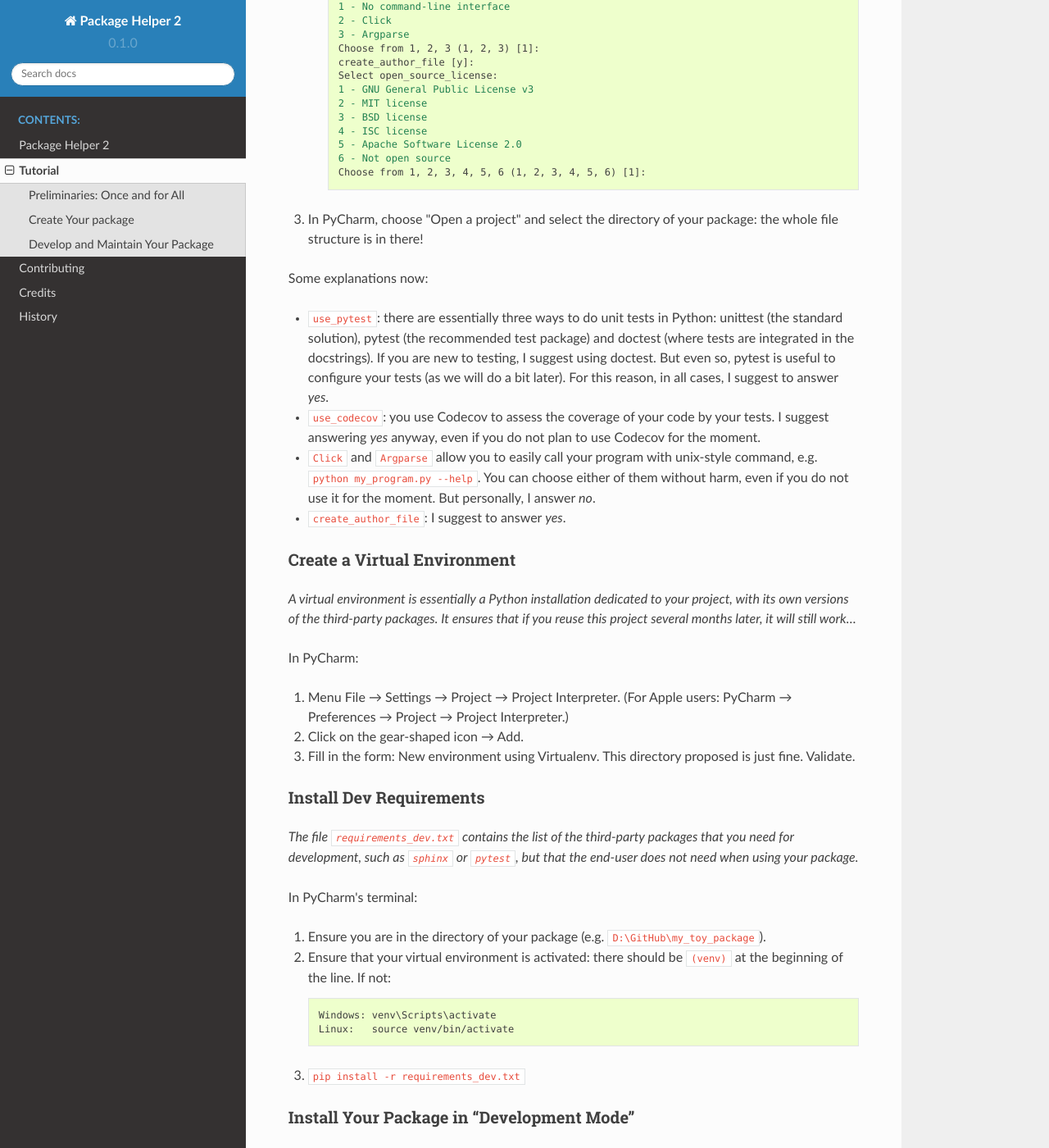
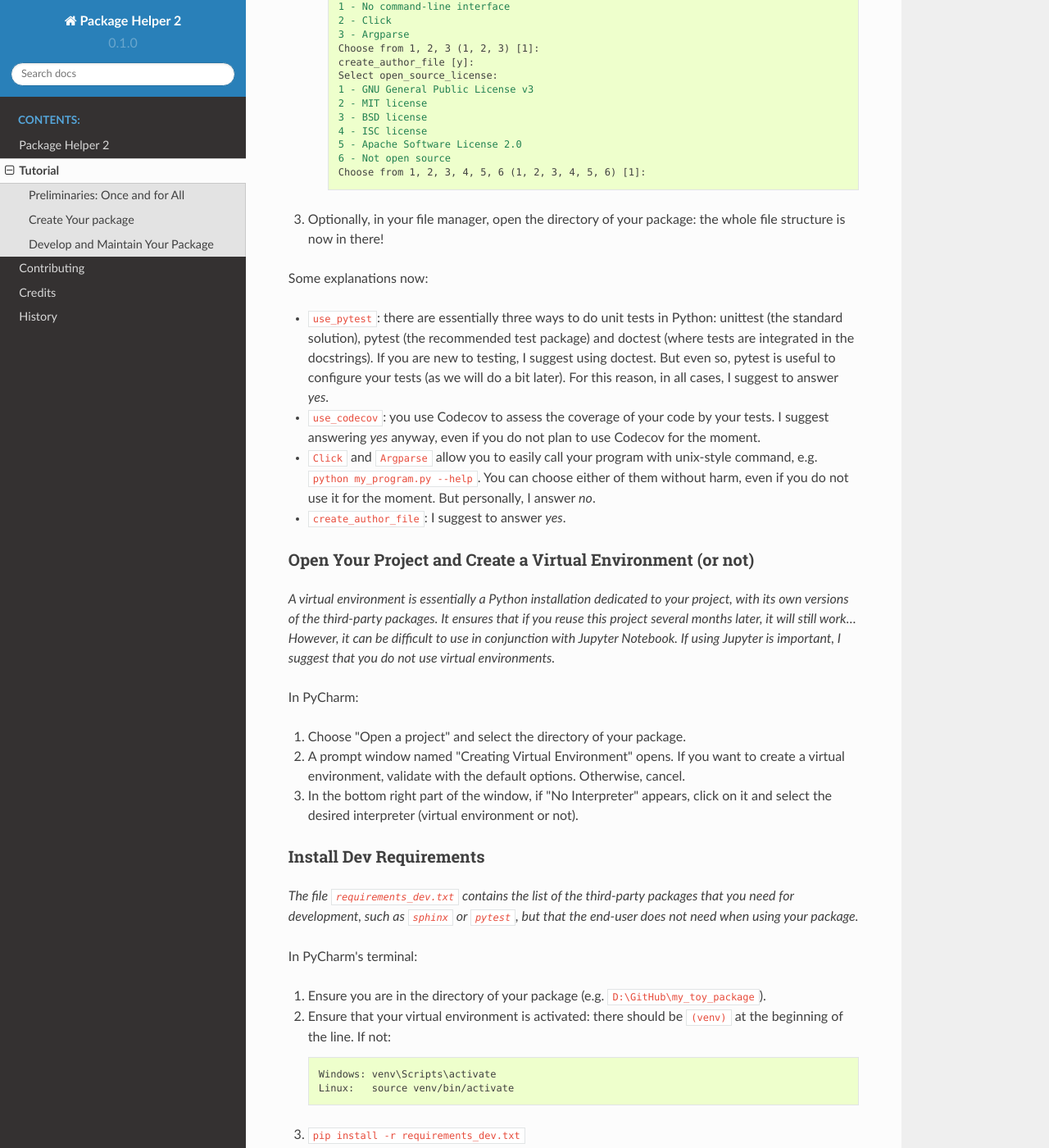
Before and after one commit to francois-durand/package_helper_2, a Sphinx documentation site: the page built from docs/tutorial.rst, in a window 1280 px wide and 1400 px high, scrolled down 2360 px. Shown: the whole window at 82% size. Built offline with Sphinx 7.4.7 and the Read the Docs theme 2.0.0, drawn with Linux system fonts in a browser that asks for light colours; some of the changed text lies outside the part shown.

Commit message:
Update create_your_package.html

```diff
--- a/docs/_static/create_your_package.html
+++ b/docs/_static/create_your_package.html
@@ -52,9 +52,8 @@ you need to create a Python package.]: My Toy Package is a beautiful package.</s
                 </li>
             </ol>
         </li>
-        <li><p>In PyCharm, choose "Open a project" and select the directory of your package: the whole file structure
-            is in there!
-        <p></li>
+        <li>Optionally, in your file manager, open the directory of your package: the whole file structure
+            is now in there!</li>
     </ol>
     <p>Some explanations now:</p>
     <ul class="simple">
@@ -82,21 +81,20 @@ you need to create a Python package.]: My Toy Package is a beautiful package.</s
 </div>
 
 
-<div class="venv">
-    <h3>Create a Virtual Environment</h3>
+<div>
+    <h3>Open Your Project and Create a Virtual Environment (or not)</h3>
     <p><em>A virtual environment is essentially a Python installation dedicated to your project, with its own versions
         of the third-party packages. It ensures that if you reuse this project several months later, it will still
-        work…
+        work… However, it can be difficult to use in conjunction with Jupyter Notebook. If using Jupyter is important,
+        I suggest that you do not use virtual environments.
     </em></p>
     <p>In PyCharm:</p>
     <ol class="arabic simple">
-        <li><p>Menu File → Settings → Project → Project Interpreter. (For Apple users: PyCharm → Preferences →
-            Project → Project Interpreter.)
-        </p></li>
-        <li><p>Click on the gear-shaped icon → Add.</p></li>
-        <li><p>Fill in the form: New environment using Virtualenv. This directory proposed is just fine.
-            Validate.
-        </p></li>
+        <li><p>Choose "Open a project" and select the directory of your package.</p></li>
+        <li><p>A prompt window named "Creating Virtual Environment" opens. If you want to create a virtual environment,
+        validate with the default options. Otherwise, cancel.</p></li>
+        <li><p>In the bottom right part of the window, if "No Interpreter" appears, click on it and select the desired
+            interpreter (virtual environment or not).</p></li>
     </ol>
 </div>
 
@@ -146,9 +144,6 @@ you need to create a Python package.]: My Toy Package is a beautiful package.</s
     <h3>Add a Run Configuration for the Documentation</h3>
     <p>In PyCharm:</p>
     <ol class="arabic simple">
-        <li><p>In the root of your project, add a directory named
-            <code class="docutils literal notranslate"><span class="pre">build</span></code>.
-        </p></li>
         <li><p>Menu Run → Edit Configurations.</p></li>
         <li><p>Plus icon (top left) → Python docs → Sphinx task.</p></li>
         <li><p>Give a name to the configuration, e.g.
@@ -205,6 +199,18 @@ you need to create a Python package.]: My Toy Package is a beautiful package.</s
     <p>In a browser, you can go to your <a href="https://github.com">GitHub</a> account to check that everything is
         there.
     </p>
+</div>
+
+
+<div class="github">
+    <h3>Check your GitHub Actions</h3>
+    <p>In GitHub:</p>
+    <ol class="arabic simple">
+        <li><p><a href="https://github.com">GitHub</a> page of your package → Actions.</p></li>
+        <li><p>Check that the actions are successes (it may take several minutes). <em>The "build" action
+            runs the tests of the package. The "docs" actions builds the documentation, and publishes
+            it online if the branch is "main".</em></p></li>
+    </ol>
 </div>
 
 
@@ -222,16 +228,6 @@ you need to create a Python package.]: My Toy Package is a beautiful package.</s
                 <li><p>Push.</p></li>
             </ol>
         </li>
-
-        <li><p>Check your GitHub actions:</p>
-            <ol class="arabic simple">
-                <li><p><a href="https://github.com">GitHub</a> page of your package → Actions.</p></li>
-                <li><p>Check that the actions are successes (it may take several minutes). <em>The "build" action
-                    runs the tests of the package. The "docs" actions builds the documentation, and publishes
-                    it online if the branch is "master".</em></p></li>
-            </ol>
-        </li>
-
     </ol>
 </div>
 
```
Also changed, not shown: other parts of docs/_static/create_your_package.html (+2 -3 lines).
